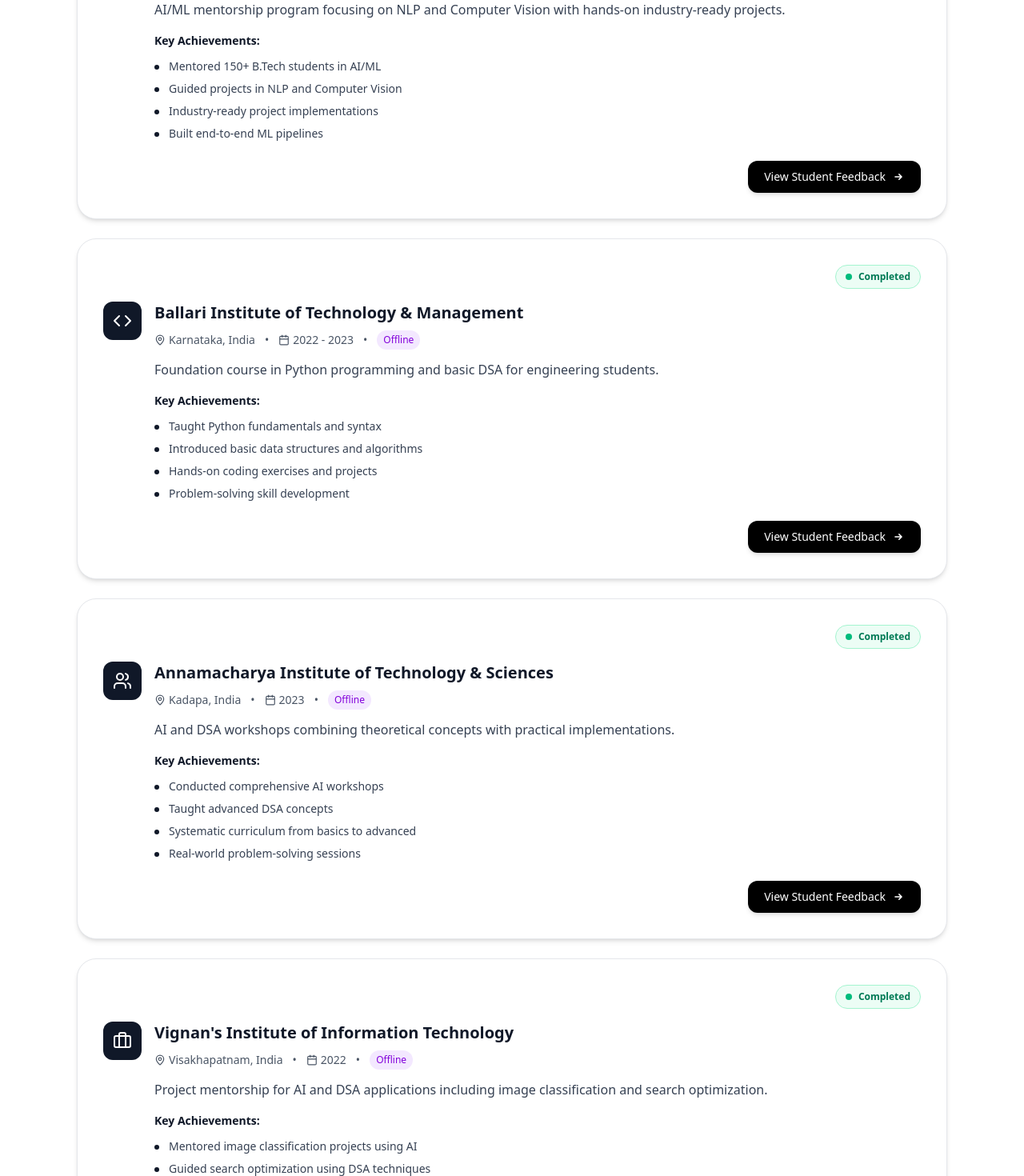
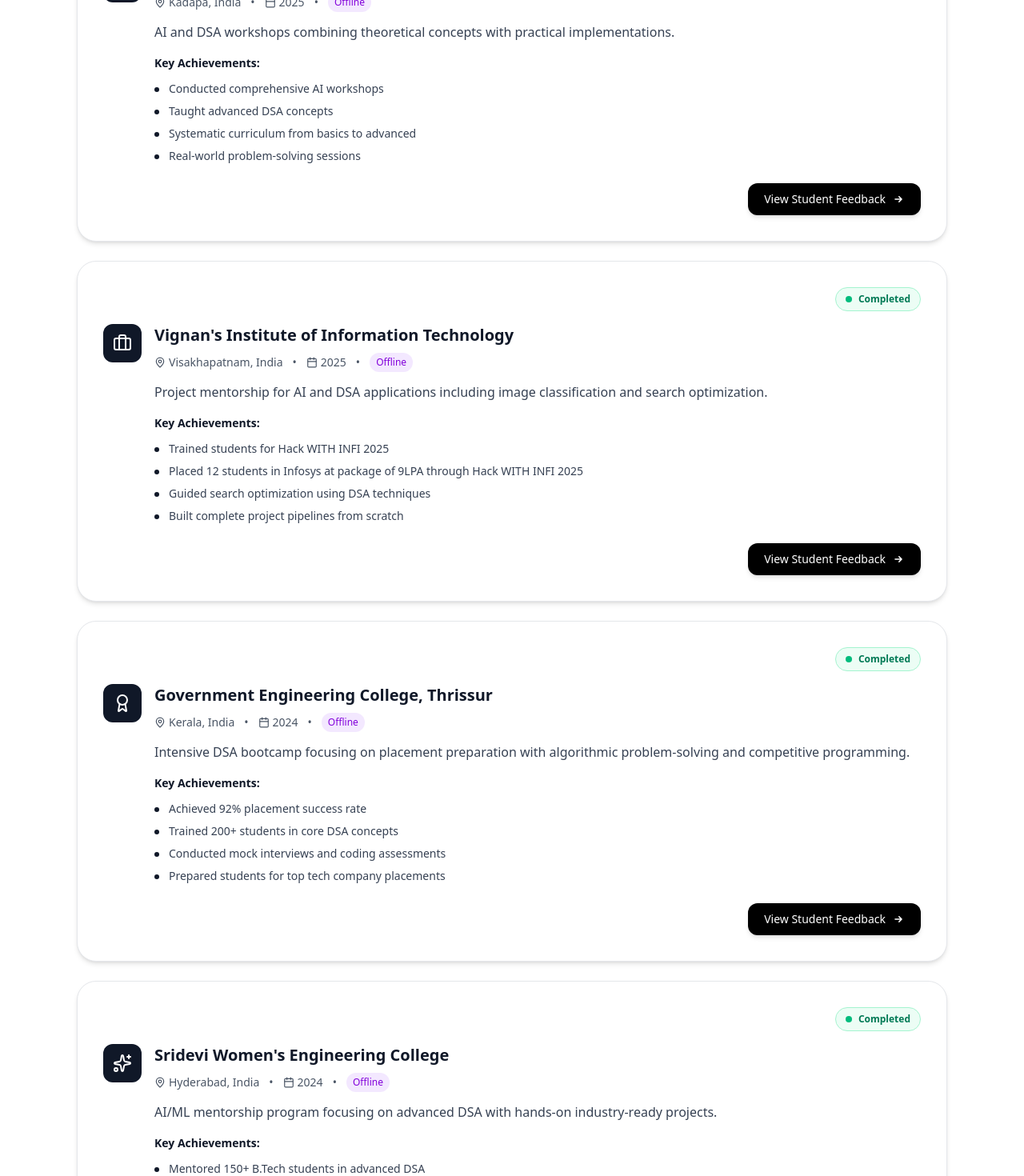
Before and after one commit to srivardhan-kondu/portfolio, a React (Vite) app: page / in a window 1280 px wide. Shown: the part 2800-4270 px from the top of the page at 80% size. Built offline with nearby package versions, Linux system fonts and the light colour scheme.

Commit message:
final changes-02

```diff
--- a/src/components/Experience.jsx
+++ b/src/components/Experience.jsx
@@ -6,7 +6,7 @@
     {
       name: "CMR College of Engineering",
       location: "Hyderabad, Telangana",
-      duration: "In Progress",
+      duration: "2025 - Present",
       mode: "Offline",
       description: "Comprehensive AI & DSA sessions with curriculum rollout in progress, featuring weekly hands-on labs and interview prep modules.",
       achievements: [
@@ -21,9 +21,61 @@
       status: "ongoing"
     },
     {
+      name: "Hyderabad Institute of Technology and Management",
+      location: "Hyderabad, Telangana",
+      duration: "2025 - Present",
+      mode: "Offline",
+      description: "Focused AI & DSA sessions with weekly problem-solving sprints and project showcase reviews.",
+      achievements: [
+        "Training students in 3 cycles",
+        "Weekly problem-solving sprint sessions",
+        "Building strong programming fundamentals",
+        "Regular project showcase and reviews",
+        "Comprehensive skill development program"
+      ],
+      feedbackLink: "https://docs.google.com/spreadsheets/d/1kNm5q6Hiyvz2VbuYpHL4Sn80iacuqR4AEbgErq-fHvQ/edit?usp=sharing",
+      icon: Code,
+      color: "bg-gray-700",
+      status: "ongoing"
+    },
+    {
+      name: "Annamacharya Institute of Technology & Sciences",
+      location: "Kadapa, India",
+      duration: "2025",
+      mode: "Offline",
+      description: "AI and DSA workshops combining theoretical concepts with practical implementations.",
+      achievements: [
+        "Conducted comprehensive AI workshops",
+        "Taught advanced DSA concepts",
+        "Systematic curriculum from basics to advanced",
+        "Real-world problem-solving sessions"
+      ],
+      feedbackLink: "https://docs.google.com/spreadsheets/d/1AJBsRJijZZpowg91a60r-b8I9vqJBfCxTO7KDMiVOB8/edit?usp=sharing",
+      icon: Users,
+      color: "bg-gray-800",
+      status: "completed"
+    },
+    {
+      name: "Vignan's Institute of Information Technology",
+      location: "Visakhapatnam, India",
+      duration: "2025",
+      mode: "Offline",
+      description: "Project mentorship for AI and DSA applications including image classification and search optimization.",
+      achievements: [
+        "Trained students for Hack WITH INFI 2025",
+        "Placed 12 students in Infosys at package of 9LPA through Hack WITH INFI 2025",
+        "Guided search optimization using DSA techniques",
+        "Built complete project pipelines from scratch"
+      ],
+      feedbackLink: "https://docs.google.com/spreadsheets/d/1f9DmDb7FjGgj26nRXZv9MibW3MmDCnLZrNKnec2qBPQ/edit?usp=sharing",
+      icon: Briefcase,
+      color: "bg-gray-700",
+      status: "completed"
+    },
+    {
       name: "Government Engineering College, Thrissur",
       location: "Kerala, India",
-      duration: "2023 - 2024",
+      duration: "2024",
       mode: "Offline",
       description: "Intensive DSA bootcamp focusing on placement preparation with algorithmic problem-solving and competitive programming.",
       achievements: [
@@ -40,11 +92,11 @@
     {
       name: "Sridevi Women's Engineering College",
       location: "Hyderabad, India",
-      duration: "2023",
-      mode: "Online",
-      description: "AI/ML mentorship program focusing on NLP and Computer Vision with hands-on industry-ready projects.",
+      duration: "2024",
+      mode: "Offline",
+      description: "AI/ML mentorship program focusing on advanced DSA with hands-on industry-ready projects.",
       achievements: [
-        "Mentored 150+ B.Tech students in AI/ML",
+        "Mentored 150+ B.Tech students in advanced DSA",
         "Guided projects in NLP and Computer Vision",
         "Industry-ready project implementations",
         "Built end-to-end ML pipelines"
@@ -57,7 +109,7 @@
     {
       name: "Ballari Institute of Technology & Management",
       location: "Karnataka, India",
-      duration: "2022 - 2023",
+      duration: "2024",
       mode: "Offline",
       description: "Foundation course in Python programming and basic DSA for engineering students.",
       achievements: [
@@ -66,49 +118,15 @@
         "Hands-on coding exercises and projects",
         "Problem-solving skill development"
       ],
-      feedbackLink: "https://docs.google.com/spreadsheets/d/1pQ7WNaN6ucvKak2yH6ALGYEvXqV0nFZdiyEDdi7FH10/edit?usp=sharing",
+      feedbackLink: "https://docs.google.com/spreadsheets/d/1JJHL8zGMclbCJHMp1w3JjxAKeLsVKytyV2F8epoelNE/edit?usp=sharing",
       icon: Code,
       color: "bg-gray-900",
       status: "completed"
     },
     {
-      name: "Annamacharya Institute of Technology & Sciences",
-      location: "Kadapa, India",
-      duration: "2023",
-      mode: "Offline",
-      description: "AI and DSA workshops combining theoretical concepts with practical implementations.",
-      achievements: [
-        "Conducted comprehensive AI workshops",
-        "Taught advanced DSA concepts",
-        "Systematic curriculum from basics to advanced",
-        "Real-world problem-solving sessions"
-      ],
-      feedbackLink: "https://docs.google.com/spreadsheets/d/1AJBsRJijZZpowg91a60r-b8I9vqJBfCxTO7KDMiVOB8/edit?usp=sharing",
-      icon: Users,
-      color: "bg-gray-800",
-      status: "completed"
-    },
-    {
-      name: "Vignan's Institute of Information Technology",
-      location: "Visakhapatnam, India",
-      duration: "2022",
-      mode: "Offline",
-      description: "Project mentorship for AI and DSA applications including image classification and search optimization.",
-      achievements: [
-        "Mentored image classification projects using AI",
-        "Guided search optimization using DSA techniques",
-        "Built complete project pipelines from scratch",
-        "Industry-standard implementation practices"
-      ],
-      feedbackLink: "https://docs.google.com/spreadsheets/d/1f9DmDb7FjGgj26nRXZv9MibW3MmDCnLZrNKnec2qBPQ/edit?usp=sharing",
-      icon: Briefcase,
-      color: "bg-gray-700",
-      status: "completed"
-    },
-    {
       name: "SR University",
       location: "Warangal, India",
-      duration: "2023",
+      duration: "2023 - 2024",
       mode: "Online",
       description: "Research-focused training in DSA and AI tools for academic projects and publications.",
       achievements: [
@@ -125,7 +143,7 @@
     {
       name: "Kakatiya Institute of Technology & Science (KITS)",
       location: "Warangal, Telangana",
-      duration: "2022",
+      duration: "2023 - 2024",
       mode: "Offline",
       description: "Logic-building bootcamp focused on algorithmic thinking and problem-solving fundamentals.",
       achievements: [
@@ -134,37 +152,20 @@
         "Prepared students for competitive programming",
         "Improved problem-solving confidence"
       ],
-      feedbackLink: "https://docs.google.com/spreadsheets/d/1f9DmDb7FjGgj26nRXZv9MibW3MmDCnLZrNKnec2qBPQ/edit?usp=sharing",
+      feedbackLink: "https://docs.google.com/spreadsheets/d/1BhW4DIWmbtkE1zQw_-Og12uwy5PIBVZEr1r9zIKlY98/edit?usp=sharing",
       icon: Code,
       color: "bg-gray-800",
-      status: "completed"
-    },
-    {
-      name: "Sreenidhi University",
-      location: "Hyderabad, Telangana",
-      duration: "2023",
-      mode: "Offline",
-      description: "Comprehensive DSA training focused on coding interview preparation for top tech companies.",
-      achievements: [
-        "Extensive data structures and algorithms training",
-        "Coding interview preparation strategies",
-        "Mock interview sessions and assessments",
-        "Helped students crack multiple company interviews"
-      ],
-      feedbackLink: "https://docs.google.com/spreadsheets/d/1s76hGVPFQ72PBkwT-42B2JpNUzTFlF-aQPWJNYSttdg/edit?usp=sharing",
-      icon: Code,
-      color: "bg-gray-900",
       status: "completed"
     },
     {
       name: "MVSR Engineering College",
       location: "Hyderabad, Telangana",
       duration: "2023",
-      mode: "Online",
-      description: "AI workshop specializing in neural networks with portfolio-worthy end-to-end projects.",
+      mode: "Offline",
+      description: "DSA and AI fundamentals course with hands-on projects and real-world applications.",
       achievements: [
+        "Trained students in DSA fundamentals in 4 cycles",
         "Transformed understanding of neural networks",
-        "Built portfolio-ready AI projects",
         "End-to-end project development experience",
         "Industry-relevant implementation techniques"
       ],
@@ -172,50 +173,46 @@
       icon: Sparkles,
       color: "bg-gray-800",
       status: "completed"
-    },
-    {
-      name: "Hyderabad Institute of Technology and Management",
-      location: "Hyderabad, Telangana",
-      duration: "In Progress",
-      mode: "Offline",
-      description: "Focused AI & DSA sessions with weekly problem-solving sprints and project showcase reviews.",
-      achievements: [
-        "Weekly problem-solving sprint sessions",
-        "Building strong programming fundamentals",
-        "Regular project showcase and reviews",
-        "Comprehensive skill development program"
-      ],
-      feedbackLink: "https://docs.google.com/spreadsheets/d/1Eq3px5t6G1qct7M5e9Yf0fzTWxN3BIr5WJfUkPhg-kw/edit?usp=sharing",
-      icon: Code,
-      color: "bg-gray-700",
-      status: "ongoing"
     }
   ];
 
   const mentorshipProjects = [
     {
-      title: "Placement Prep Bootcamp",
+      title: "Coding Mentor at Newbie Learning",
+      duration: "2022",
       description: "Trained 100+ students in sorting, recursion, greedy, DP, trees, and graphs using Python",
       icon: Sparkles,
-      color: "bg-gray-900"
+      color: "bg-gray-900",
+      titleLink: null,
+      descriptionLink: null
     },
     {
-      title: "Code Sprint Lab (for 3 colleges)",
-      description: "Led 2-week competitive programming sprint with live problem-solving",
+      title: "Guest Speaker at Osmania University",
+      duration: "2023",
+      description: "Led workshop for research scholars on AI in academics and research",
       icon: Code,
-      color: "bg-gray-800"
+      color: "bg-gray-800",
+      titleLink: "https://www.linkedin.com/posts/kondu-srivardhan-7001a1252_genrativeai-activity-7114212061936566272-J996",
+      descriptionLink: null
     },
     {
       title: "DSA Crash Course",
-      description: "Designed and delivered modules with 200+ curated problems (LC/GFG level)",
+      duration: "2023",
+      description: "Trained 1400+ students in DSA online mode in association with ",
+      descriptionSuffix: "RICR",
       icon: Briefcase,
-      color: "bg-gray-700"
+      color: "bg-gray-700",
+      titleLink: null,
+      descriptionLink: "https://ricr.in/"
     },
     {
-      title: "Mock Interview Platform (mini-project)",
-      description: "Mentored students to build a DSA mock interview simulator using Python + SQLite",
+      title: "Mock Interviews",
+      duration: "2023",
+      description: "Conducted mock interviews with industry experts for technical and HR rounds that resulted in 97% conversion rate",
       icon: Users,
-      color: "bg-gray-900"
+      color: "bg-gray-900",
+      titleLink: null,
+      descriptionLink: null
     }
   ];
 
@@ -373,13 +370,39 @@
         <div className="grid sm:grid-cols-2 gap-6">
           {mentorshipProjects.map((proj, index) => (
             <div key={index} className="bg-white rounded-2xl p-6 shadow-md border border-gray-200 hover:shadow-lg transition-all duration-300">
-              <div className="flex items-center gap-4 mb-4">
+              <div className="flex items-center gap-4 mb-3">
                 <div className={`${proj.color} p-3 rounded-xl flex-shrink-0`}>
                   <proj.icon className="text-white" size={22} strokeWidth={2} />
                 </div>
-                <h4 className="text-lg font-bold text-gray-900">{proj.title}</h4>
+                <div className="flex-1">
+                  {proj.titleLink ? (
+                    <a
+                      href={proj.titleLink}
+                      target="_blank"
+                      rel="noopener noreferrer"
+                      className="text-lg font-bold text-gray-900 hover:text-blue-600 hover:underline transition-colors"
+                    >
+                      {proj.title}
+                    </a>
+                  ) : (
+                    <h4 className="text-lg font-bold text-gray-900">{proj.title}</h4>
+                  )}
+                  <p className="text-xs text-gray-500 font-medium">{proj.duration}</p>
+                </div>
               </div>
-              <p className="text-gray-700 leading-relaxed text-sm">{proj.description}</p>
+              <p className="text-gray-700 leading-relaxed text-sm">
+                {proj.description}
+                {proj.descriptionLink && proj.descriptionSuffix && (
+                  <a
+                    href={proj.descriptionLink}
+                    target="_blank"
+                    rel="noopener noreferrer"
+                    className="text-blue-600 hover:text-blue-700 hover:underline font-medium transition-colors"
+                  >
+                    {proj.descriptionSuffix}
+                  </a>
+                )}
+              </p>
             </div>
           ))}
         </div>
--- a/src/components/StudentFeedback.jsx
+++ b/src/components/StudentFeedback.jsx
@@ -11,17 +11,17 @@
       college: "CMR College of Engineering",
       location: "Hyderabad, Telangana",
       feedback: "Currently teaching comprehensive AI & DSA sessions — curriculum rollout is in progress with weekly hands-on labs and interview prep modules.",
-      student: "Course Coordinator",
+      student: "Tejaswini",
       mode: "In Progress",
       icon: Code,
       color: "bg-gray-900",
-      feedbackLink: "https://docs.google.com/spreadsheets/d/1Eq3px5t6G1qct7M5e9Yf0fzTWxN3BIr5WJfUkPhg-kw/edit?usp=sharing"
+      feedbackLink: "https://docs.google.com/spreadsheets/d/1kNm5q6Hiyvz2VbuYpHL4Sn80iacuqR4AEbgErq-fHvQ/edit?usp=sharing"
     },
     {
       college: "Government Engineering College, Thrissur",
       location: "Kerala, India",
       feedback: "Srivardhan's teaching style made complex algorithms easy to understand. His practical approach helped me secure a placement at a top tech company.",
-      student: "Rahul Kumar",
+      student: "Kalpana",
       mode: "Offline",
       icon: Award,
       color: "bg-gray-900",
@@ -31,7 +31,7 @@
       college: "Sridevi Women's Engineering College",
       location: "Hyderabad, India",
       feedback: "The AI projects we built under his guidance were industry-ready. His mentorship transformed my understanding of machine learning.",
-      student: "Priya Sharma",
+      student: "Swetha Panagatla",
       mode: "Online",
       icon: Sparkles,
       color: "bg-gray-800",
@@ -41,7 +41,7 @@
       college: "Ballari Institute of Technology & Management",
       location: "Karnataka, India",
       feedback: "His DSA sessions were incredibly practical. We solved real-world problems, not just theory. Highly recommend his training!",
-      student: "Arjun Reddy",
+      student: "Sandhya Reddy Uma",
       mode: "Offline",
       icon: Code,
       color: "bg-gray-900",
@@ -51,7 +51,7 @@
       college: "Annamacharya Institute of Technology & Sciences",
       location: "Kadapa, India",
       feedback: "The workshops were perfectly structured. From basic concepts to advanced algorithms, everything was covered systematically.",
-      student: "Lakshmi Devi",
+      student: "Anu Muthyala",
       mode: "Offline",
       icon: Users,
       color: "bg-gray-800",
@@ -61,7 +61,7 @@
       college: "Vignan's Institute of Information Technology",
       location: "Visakhapatnam, India",
       feedback: "His project mentoring approach is exceptional. We built a complete image classification system from scratch.",
-      student: "Vikram Singh",
+      student: "Sowmya Kommareddy",
       mode: "Offline",
       icon: Briefcase,
       color: "bg-gray-700",
@@ -71,7 +71,7 @@
       college: "SR University",
       location: "Warangal, India",
       feedback: "The research project guidance was invaluable. His expertise in AI tools helped us achieve significant results.",
-      student: "Anjali Patel",
+      student: "Srija Reddy Kallem",
       mode: "Online",
       icon: Calendar,
       color: "bg-gray-900",
@@ -81,7 +81,7 @@
       college: "Kakatiya Institute of Technology & Science (KITS)",
       location: "Warangal, Telangana",
       feedback: "The logic-building bootcamp was transformative. His teaching methodology improved our algorithmic thinking significantly.",
-      student: "Harsha Vardhan",
+      student: "Kavya Reddy Kanna",
       mode: "Offline",
       icon: Code,
       color: "bg-gray-800",
@@ -91,7 +91,7 @@
       college: "Sreenidhi University",
       location: "Hyderabad, Telangana",
       feedback: "His data structures and algorithms training was comprehensive. The coding interview preparation helped me crack multiple company interviews.",
-      student: "Sneha Reddy",
+      student: "Bhavana",
       mode: "Offline",
       icon: Code,
       color: "bg-gray-700",
@@ -101,7 +101,7 @@
       college: "MVSR Engineering College",
       location: "Hyderabad, Telangana",
       feedback: "The AI workshop transformed our understanding of neural networks. We built end-to-end projects that are now part of our portfolio.",
-      student: "Kiran Sharma",
+      student: "Harshi Chowdary",
       mode: "Online",
       icon: Sparkles,
       color: "bg-gray-900",
@@ -111,7 +111,7 @@
       college: "Hyderabad Institute of Technology and Management",
       location: "Hyderabad, Telangana",
       feedback: "Focused AI & DSA sessions with weekly problem-solving sprints. Building strong fundamentals and showcasing projects in reviews.",
-      student: "Department Head",
+      student: "Pranavi Surisetty",
       mode: "In Progress",
       icon: Code,
       color: "bg-gray-800",
```
Also changed, not shown: src/App.jsx (+4 -3 lines).
